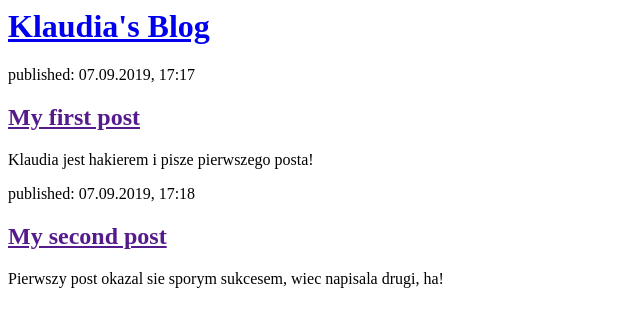
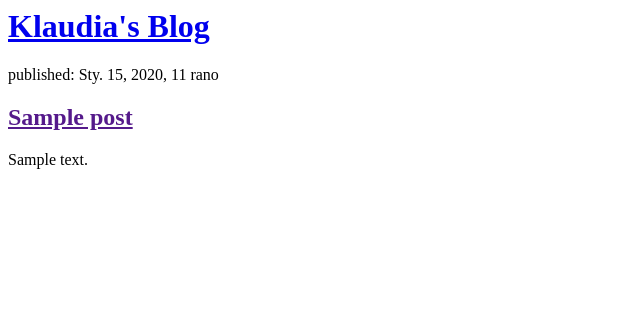
Before and after one commit to klaudiaboguszewicz/my-first-blog, a Django app: template blog/templates/blog/post_list.html in a window 1280 px wide. Shown: the top 327 px of the page, without its empty margins (0-640 px from the left). Run offline with Django 3.2, Linux system fonts and the light colour scheme; the template is opened without the code that fills it: values that come from a table or form of the project are taken from there, others are empty; tables that the repository leaves empty hold one stand-in row (values such as "Sample post").

Commit message:
template zmodyfikowany

```diff
--- a/blog/templates/blog/post_list.html
+++ b/blog/templates/blog/post_list.html
@@ -6,15 +6,12 @@
   <div>
     <h1><a href="/">Klaudia's Blog</a></h1>
   </div>
+{% for post in posts%}
   <div>
-    <p>published: 07.09.2019, 17:17</p>
-    <h2><a href="">My first post</a></h2>
-    <p>Klaudia jest hakierem i pisze pierwszego posta!</p>
-    </div>
-    <div>
-      <p>published: 07.09.2019, 17:18</p>
-      <h2><a href="">My second post</a></h2>
-      <p>Pierwszy post okazal sie sporym sukcesem, wiec napisala drugi, ha!</p>
-    </div>
+      <p>published: {{ post.published_date }}</p>
+      <h2><a href="">{{ post.title }}</a></h2>
+      <p>{{ post.text|linebreaksbr }}</p>
+  </div>
+  {% endfor %}
 </body>
 </html>
--- a/blog/views.py
+++ b/blog/views.py
@@ -1,5 +1,8 @@
 from django.shortcuts import render
+from django.utils import timezone
+from .models import Post
 
 # Create your views here.
 def post_list(request):
-    return render(request, 'blog/post_list.html', {})
+    posts = Post.objects.filter(published_date__lte=timezone.now()).order_by('published_date')
+    return render(request, 'blog/post_list.html', {'posts': posts})
```
